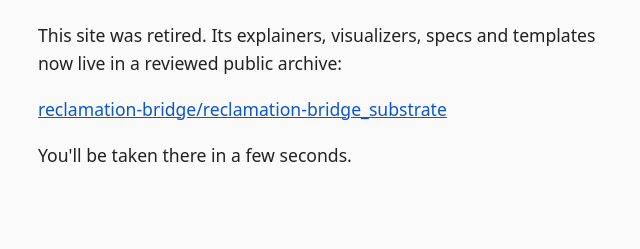
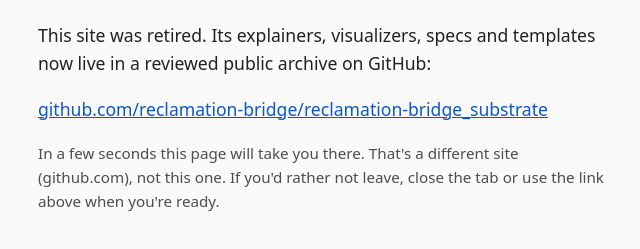
Before and after one commit to reclamation-bridge/reclamation-bridge, a plain HTML site: page index.html in a window 1280 px wide. Shown: the part 179-428 px from the top of the page, without its empty margins (314-954 px from the left). Drawn offline with Linux system fonts and the light colour scheme.

Commit message:
dom1: say the redirect goes to github.com; carry the Pages CNAME
The page now names the destination as a different site (github.com) and
gives 8s instead of 5. CNAME matches the file GitHub created when the custom
domain was set, so the Forgejo push mirror doesn't overwrite it.

Co-Authored-By: Claude Opus 5.5 <noreply@anthropic.com>
Claude-Session: https://claude.ai/code/session_01AP8HPpdsjod21sx8Kqx62u

```diff
--- a/index.html
+++ b/index.html
@@ -5,19 +5,22 @@
   <meta name="viewport" content="width=device-width, initial-scale=1">
   <title>Reclamation Bridge has moved</title>
   <link rel="canonical" href="https://github.com/reclamation-bridge/reclamation-bridge_substrate">
-  <meta http-equiv="refresh" content="5; url=https://github.com/reclamation-bridge/reclamation-bridge_substrate">
+  <meta http-equiv="refresh" content="8; url=https://github.com/reclamation-bridge/reclamation-bridge_substrate">
   <meta name="robots" content="noindex">
   <style>
     body { font: 1.1rem/1.6 system-ui, sans-serif; max-width: 36rem; margin: 15vh auto; padding: 0 1.25rem; color: #222; background: #fafafa; }
     a { color: #0b57d0; }
+    .note { font-size: 0.95rem; opacity: 0.8; }
     @media (prefers-color-scheme: dark) { body { color: #e6e6e6; background: #161616; } a { color: #8ab4f8; } }
   </style>
 </head>
 <body>
   <h1>Reclamation Bridge has moved</h1>
   <p>This site was retired. Its explainers, visualizers, specs and templates now live in a
-     reviewed public archive:</p>
-  <p><a href="https://github.com/reclamation-bridge/reclamation-bridge_substrate">reclamation-bridge/reclamation-bridge_substrate</a></p>
-  <p>You'll be taken there in a few seconds.</p>
+     reviewed public archive on GitHub:</p>
+  <p><a href="https://github.com/reclamation-bridge/reclamation-bridge_substrate">github.com/reclamation-bridge/reclamation-bridge_substrate</a></p>
+  <p class="note">In a few seconds this page will take you there. That's a different site
+     (github.com), not this one. If you'd rather not leave, close the tab or use the link
+     above when you're ready.</p>
 </body>
 </html>
```
Also changed, not shown: 1 other file.
